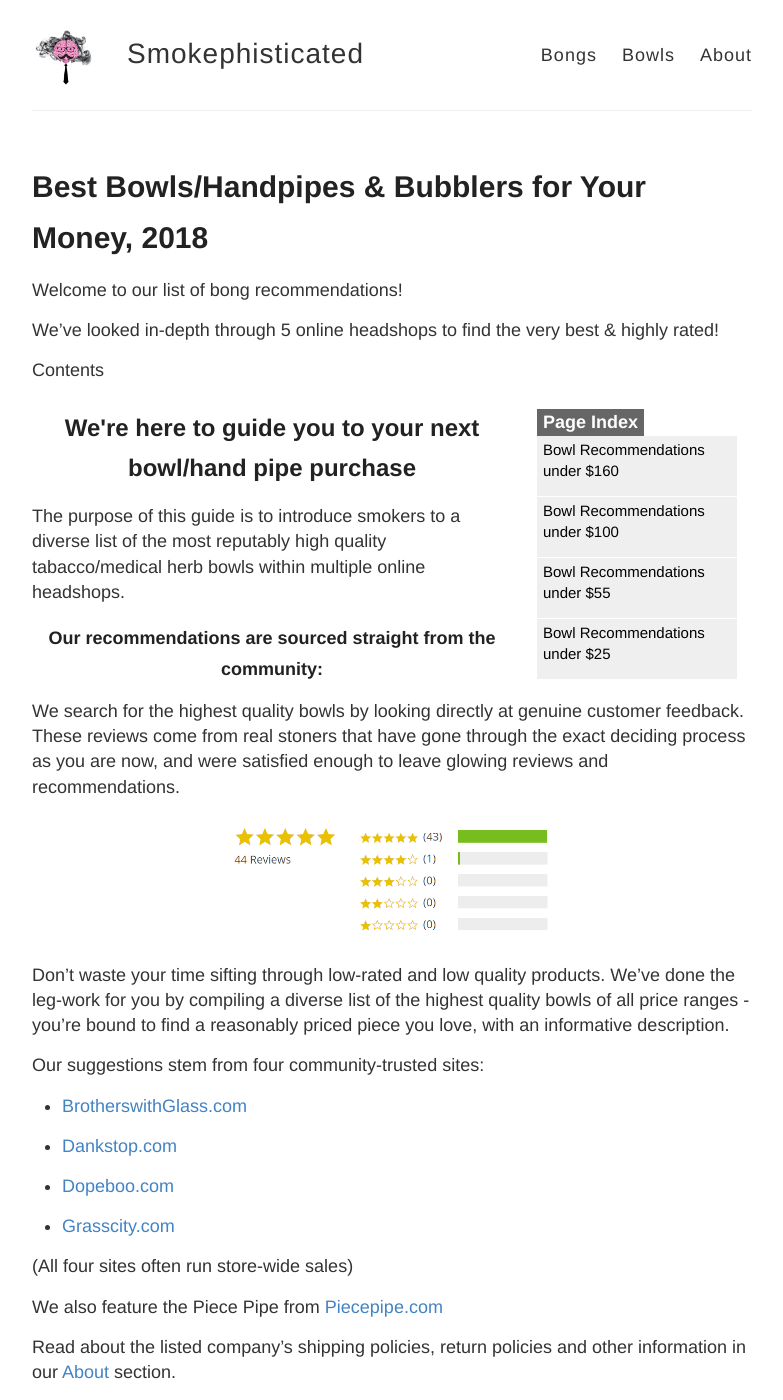
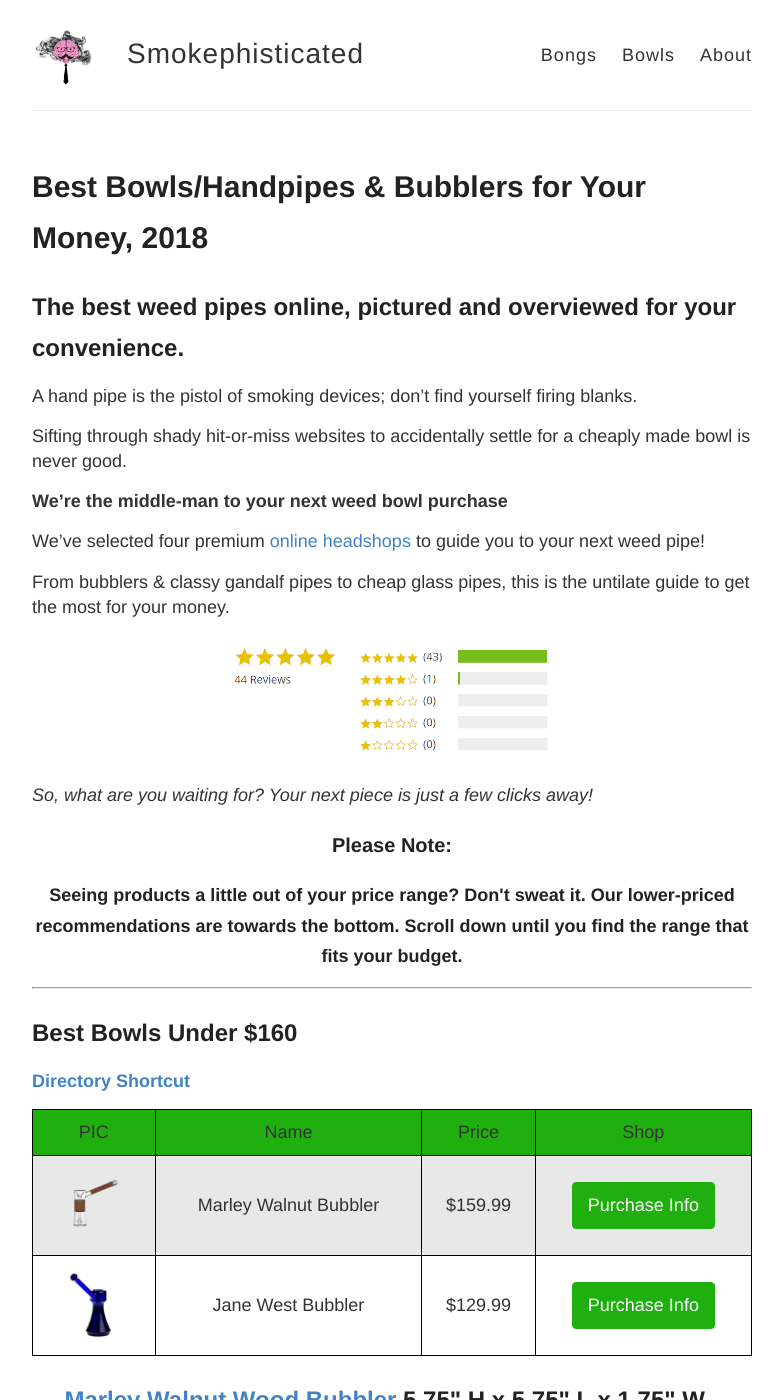
Before and after one commit to smokephisticated/smokephisticated, a Jekyll site: the page built from pages/bowls/bowls.md, in a window 1280 px wide and 1400 px high. Shown: the whole window, without its empty margins (248-1031 px from the left). Built offline with Jekyll 4.4.1, drawn with Linux system fonts in a browser that asks for light colours; some of the changed text lies outside the part shown.

Commit message:
intro changes on both pages

```diff
--- a/pages/bowls/bowls.md
+++ b/pages/bowls/bowls.md
@@ -2,70 +2,24 @@
 layout: page
 title: "Best Bowls/Handpipes & Bubblers for Your Money, 2018"
 permalink: "/bowls/"
-seotitle: "11 Best Bowls: Cheap & Affordable (2018 Updated)"
+seotitle: "11 Best Bowls: Cheap & Affordable Weed Pipes (2018 Updated)"
 ---
 
-Welcome to our list of bong recommendations!
+## The best weed pipes online, pictured and overviewed for your convenience.
 
-We've looked in-depth through 5 online headshops to find the very best & highly rated!
+A hand pipe is the pistol of smoking devices; don't find yourself firing blanks.
 
-<div id="bowl-directory">
-<p class="toc_title">Contents</p>
-<ul class="toc_list">
- <li><a href="#headbbu160">Bowl Recommendations under $160</a>
-  <ul>
-    <li><a href="#headbbu160"></a></li>
-    <li><a href="#First_Sub_Point_2"></a></li>
-  </ul>
- </li>
- <li><a href="#headbbu100">Bowl Recommendations under $100</a>
-  <ul>
-    <li><a href="#headbbu100"></a></li>
-    <li><a href="#First_Sub_Point_2"></a></li>
-  </ul>
- </li>
-  <li><a href="#headbbu55">Bowl Recommendations under $55</a>
-  <ul>
-    <li><a href="#headbbu50"></a></li>
-    <li><a href="#First_Sub_Point_2"></a></li>
-  </ul>
-</li>
-  <li><a href="#headbbu25">Bowl Recommendations under $25</a>
-  <ul>
-    <li><a href="#headbbu25"></a></li>
-    <li><a href="#First_Sub_Point_2"></a></li>
-  </ul>
-</li>
-</ul>
-</div>
+Sifting through shady hit-or-miss websites to accidentally settle for a cheaply made bowl is never good.
 
-<h2 class="heading-center">We're here to guide you to your next bowl/hand pipe purchase</h2>
+**We're the middle-man to your next weed bowl purchase**
 
-The purpose of this guide is to introduce smokers to a diverse list of the most reputably high quality tabacco/medical herb bowls within multiple online headshops.
+We've selected four premium [online headshops](#headshops) to guide you to your next weed pipe!
 
-<h5 class="heading-center">Our recommendations are sourced straight from the community:</h5>
-
-We search for the highest quality bowls by looking directly at genuine customer feedback. These reviews come from real stoners that have gone through the exact deciding process as you are now, and were satisfied enough to leave glowing reviews and recommendations.
+From bubblers & classy gandalf pipes to cheap glass pipes, this is the untilate guide to get the most for your money.
 
 <img alt="Rating Example" class="img-middle" src="/img/bowls/rating-example.png" />
 
-Don't waste your time sifting through low-rated and low quality products. We've done the leg-work for you by compiling a diverse list of the highest quality bowls of all price ranges - you're bound to find a reasonably priced piece you love, with an informative description.
-
-Our suggestions stem from four community-trusted sites:
-
-* [BrotherswithGlass.com](http://brotherswithglass.com?rfsn=1578981.bc3f21){:target="_blank"}
-
-* [Dankstop.com](dankstop.com?aff=1112){:target="_blank"}
-
-* [Dopeboo.com](http://www.dopeboo.com?aff=43){:target="_blank"}
-
-* [Grasscity.com](http://affiliates.grasscity.com/shop/clickthru.cgi?id=Smokephisticated&page=https://www.grasscity.com/us_en/){:target="_blank"}
-
-(All four sites often run store-wide sales)
-
-We also feature the Piece Pipe from [Piecepipe.com](https://www.originalpiecepipe.com/?afmc=2f){:target="_blank"}
-
-Read about the listed company's shipping policies, return policies and other information in our [About](/about){:target="_blank"} section.
+*So, what are you waiting for? Your next piece is just a few clicks away!*
 
 <h3 class="heading-center">Please Note:</h3>
 
@@ -577,3 +531,62 @@
 
 * TOC
 {:toc}
+
+
+
+<div id="bowl-directory">
+<p class="toc_title">Contents</p>
+<ul class="toc_list">
+ <li><a href="#headbbu160">Bowl Recommendations under $160</a>
+  <ul>
+    <li><a href="#headbbu160"></a></li>
+    <li><a href="#First_Sub_Point_2"></a></li>
+  </ul>
+ </li>
+ <li><a href="#headbbu100">Bowl Recommendations under $100</a>
+  <ul>
+    <li><a href="#headbbu100"></a></li>
+    <li><a href="#First_Sub_Point_2"></a></li>
+  </ul>
+ </li>
+  <li><a href="#headbbu55">Bowl Recommendations under $55</a>
+  <ul>
+    <li><a href="#headbbu50"></a></li>
+    <li><a href="#First_Sub_Point_2"></a></li>
+  </ul>
+</li>
+  <li><a href="#headbbu25">Bowl Recommendations under $25</a>
+  <ul>
+    <li><a href="#headbbu25"></a></li>
+    <li><a href="#First_Sub_Point_2"></a></li>
+  </ul>
+</li>
+</ul>
+</div>
+
+Don't waste your time sifting through low-rated and low quality products. We've done the leg-work for you by compiling a diverse list of the highest quality bowls of all price ranges - you're bound to find a reasonably priced piece you love, with an informative description.
+
+Our suggestions stem from four community-trusted sites:
+
+## <a name="headshops"></a>
+
+* [BrotherswithGlass.com](http://brotherswithglass.com?rfsn=1578981.bc3f21){:target="_blank"}
+
+* [Dankstop.com](dankstop.com?aff=1112){:target="_blank"}
+
+* [Dopeboo.com](http://www.dopeboo.com?aff=43){:target="_blank"}
+
+* [Grasscity.com](http://affiliates.grasscity.com/shop/clickthru.cgi?id=Smokephisticated&page=https://www.grasscity.com/us_en/){:target="_blank"}
+
+(All four sites often run store-wide sales)
+
+We also feature the Piece Pipe from [Piecepipe.com](https://www.originalpiecepipe.com/?afmc=2f){:target="_blank"}
+
+Read about the listed company's shipping policies, return policies and other information in our [About](/about){:target="_blank"} section.
+
+**Our recommendations are sourced straight from the community**
+
+We search for the highest quality bowls by looking directly at genuine customer feedback. These reviews come from real stoners that have gone through the exact deciding process as you are now, and were satisfied enough to leave glowing reviews and recommendations.
+
+
+Don't waste your time sifting through low-rated and low quality products. We've done the leg-work for you by compiling a diverse list of the highest quality bowls of all price ranges - you're bound to find a reasonably priced piece you love, with an informative description.
```
Also changed, not shown: pages/bongs/bongs.md (+8 -10 lines).
